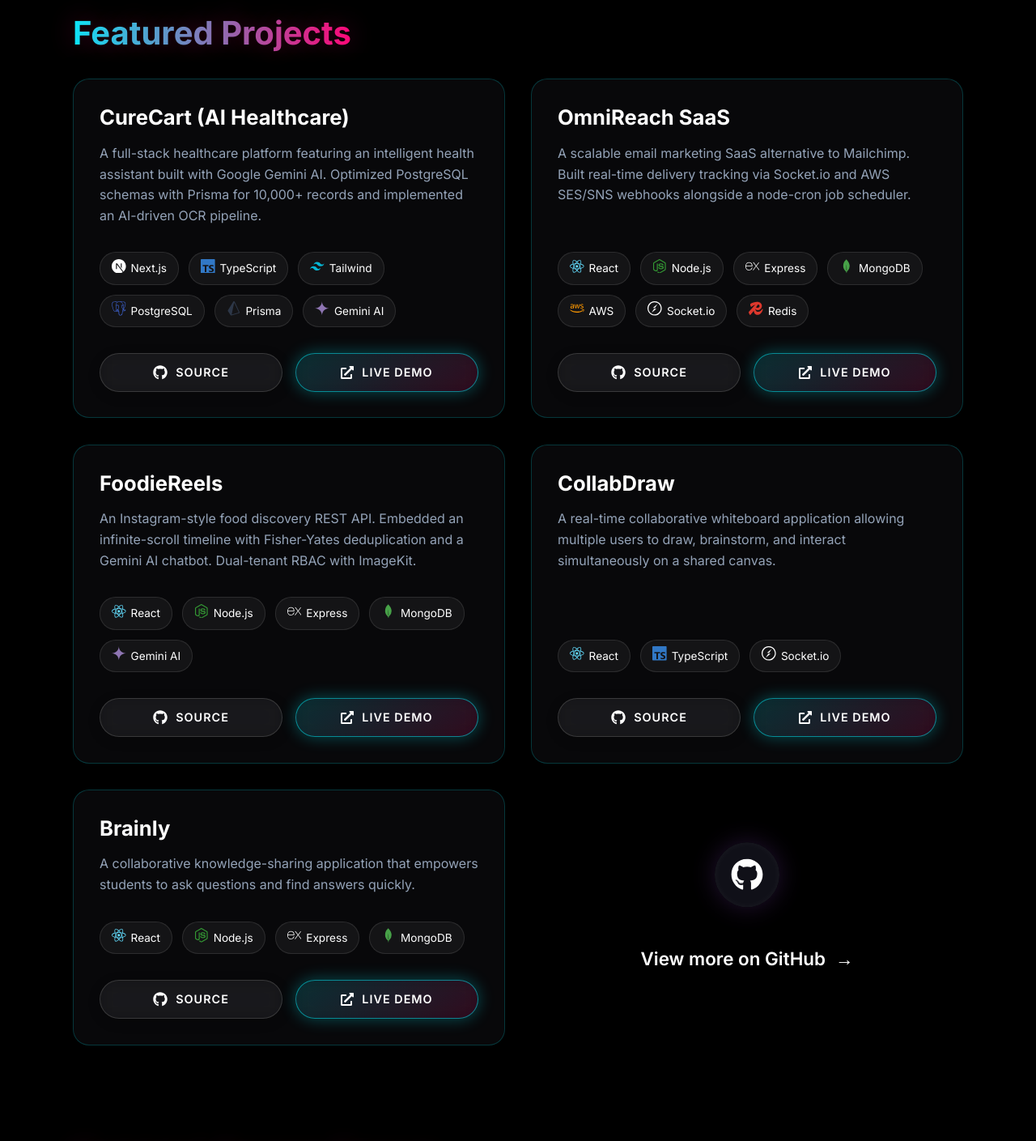
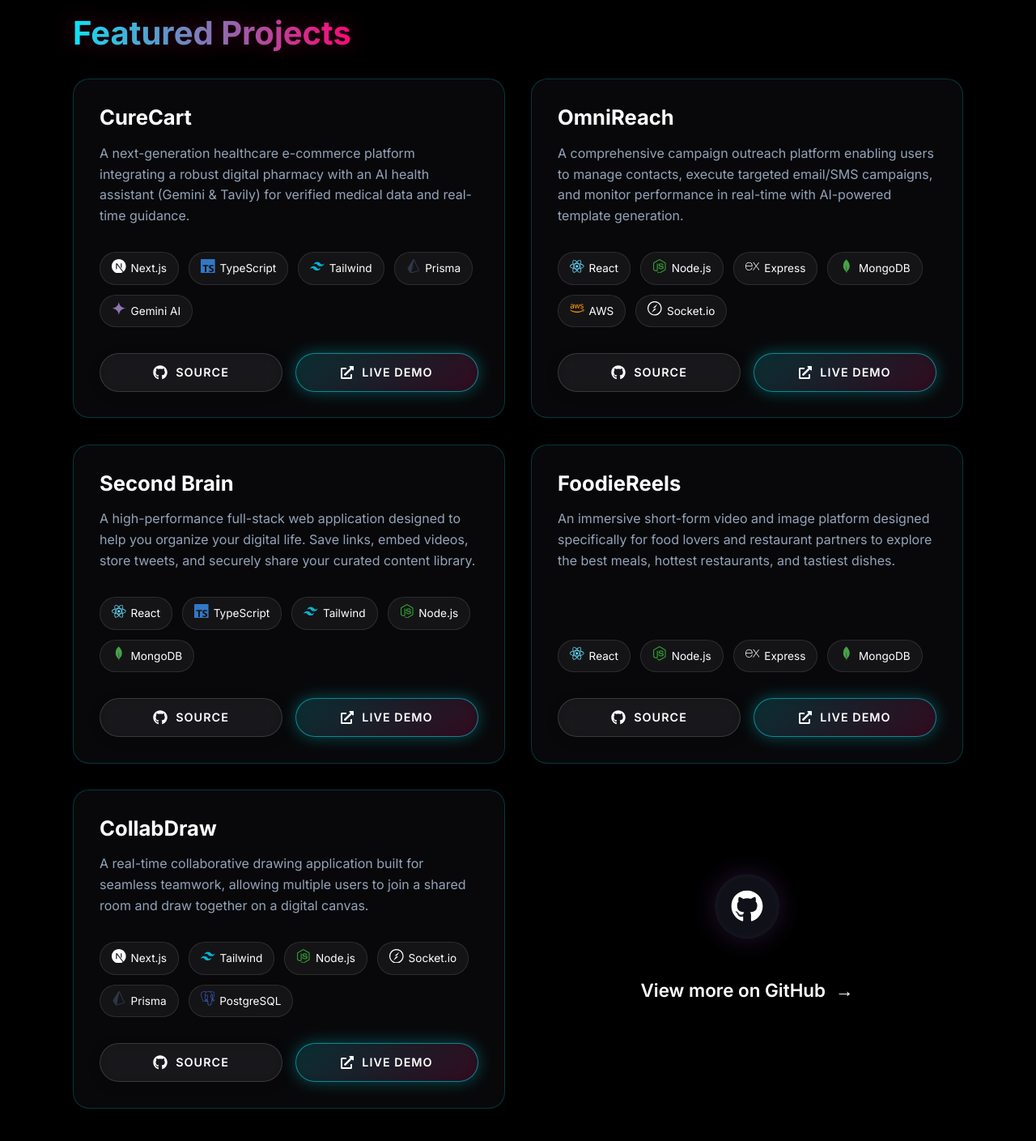
Before and after one commit to Princeag1310/Portfolio, a React (Vite) app: page / in a window 1280 px wide. Shown: the part 4660-6069 px from the top of the page at 81% size. Built offline with nearby package versions, Linux system fonts and the light colour scheme.

Commit message:
feat: update project details, tech stacks, and links from latest github readmes

```diff
--- a/src/components/Projects.tsx
+++ b/src/components/Projects.tsx
@@ -3,74 +3,75 @@ import { motion } from 'framer-motion';
 import { FaGithub, FaAws, FaExternalLinkAlt } from 'react-icons/fa';
 import {
   SiReact, SiNextdotjs, SiTypescript, SiPostgresql, SiPrisma, SiGooglegemini,
-  SiNodedotjs, SiSocketdotio, SiExpress, SiMongodb, SiTailwindcss, SiRedis
+  SiNodedotjs, SiSocketdotio, SiExpress, SiMongodb, SiTailwindcss
 } from 'react-icons/si';
 
 const projects = [
   {
-    title: "CureCart (AI Healthcare)",
-    description: "A full-stack healthcare platform featuring an intelligent health assistant built with Google Gemini AI. Optimized PostgreSQL schemas with Prisma for 10,000+ records and implemented an AI-driven OCR pipeline.",
+    title: "CureCart",
+    description: "A next-generation healthcare e-commerce platform integrating a robust digital pharmacy with an AI health assistant (Gemini & Tavily) for verified medical data and real-time guidance.",
     tech: [
       { name: "Next.js", icon: <SiNextdotjs /> },
       { name: "TypeScript", icon: <SiTypescript color="#3178C6" /> },
       { name: "Tailwind", icon: <SiTailwindcss color="#06B6D4" /> },
-      { name: "PostgreSQL", icon: <SiPostgresql color="#4169E1" /> },
       { name: "Prisma", icon: <SiPrisma color="#2D3748" /> },
       { name: "Gemini AI", icon: <SiGooglegemini color="#8E75B2" /> }
     ],
     github: "https://github.com/Princeag1310/CureCart",
-    live: "https://curecart-frontend-omega.vercel.app"
+    live: "https://cure--cart.vercel.app/"
   },
   {
-    title: "OmniReach SaaS",
-    description: "A scalable email marketing SaaS alternative to Mailchimp. Built real-time delivery tracking via Socket.io and AWS SES/SNS webhooks alongside a node-cron job scheduler.",
+    title: "OmniReach",
+    description: "A comprehensive campaign outreach platform enabling users to manage contacts, execute targeted email/SMS campaigns, and monitor performance in real-time with AI-powered template generation.",
     tech: [
       { name: "React", icon: <SiReact color="#61DAFB" /> },
       { name: "Node.js", icon: <SiNodedotjs color="#339933" /> },
       { name: "Express", icon: <SiExpress /> },
       { name: "MongoDB", icon: <SiMongodb color="#47A248" /> },
       { name: "AWS", icon: <FaAws color="#FF9900" /> },
-      { name: "Socket.io", icon: <SiSocketdotio /> },
-      { name: "Redis", icon: <SiRedis color="#DC382D" /> }
+      { name: "Socket.io", icon: <SiSocketdotio /> }
     ],
     github: "https://github.com/Princeag1310/OmniReach",
-    live: "https://omnireach.vercel.app"
+    live: "https://omni-reach-one.vercel.app/"
+  },
+  {
+    title: "Second Brain",
+    description: "A high-performance full-stack web application designed to help you organize your digital life. Save links, embed videos, store tweets, and securely share your curated content library.",
+    tech: [
+      { name: "React", icon: <SiReact color="#61DAFB" /> },
+      { name: "TypeScript", icon: <SiTypescript color="#3178C6" /> },
+      { name: "Tailwind", icon: <SiTailwindcss color="#06B6D4" /> },
+      { name: "Node.js", icon: <SiNodedotjs color="#339933" /> },
+      { name: "MongoDB", icon: <SiMongodb color="#47A248" /> }
+    ],
+    github: "https://github.com/Princeag1310/Second-Brain",
+    live: "https://second-brainee.vercel.app/"
   },
   {
     title: "FoodieReels",
-    description: "An Instagram-style food discovery REST API. Embedded an infinite-scroll timeline with Fisher-Yates deduplication and a Gemini AI chatbot. Dual-tenant RBAC with ImageKit.",
-    tech: [
-      { name: "React", icon: <SiReact color="#61DAFB" /> },
-      { name: "Node.js", icon: <SiNodedotjs color="#339933" /> },
-      { name: "Express", icon: <SiExpress /> },
-      { name: "MongoDB", icon: <SiMongodb color="#47A248" /> },
-      { name: "Gemini AI", icon: <SiGooglegemini color="#8E75B2" /> }
-    ],
-    github: "https://github.com/Princeag1310/foodie-reels",
-    live: "https://foodie-reels.vercel.app"
-  },
-  {
-    title: "CollabDraw",
-    description: "A real-time collaborative whiteboard application allowing multiple users to draw, brainstorm, and interact simultaneously on a shared canvas.",
-    tech: [
-      { name: "React", icon: <SiReact color="#61DAFB" /> },
-      { name: "TypeScript", icon: <SiTypescript color="#3178C6" /> },
-      { name: "Socket.io", icon: <SiSocketdotio /> }
-    ],
-    github: "https://github.com/Princeag1310/collabdraw",
-    live: "https://collabdraw-beta.vercel.app"
-  },
-  {
-    title: "Brainly",
-    description: "A collaborative knowledge-sharing application that empowers students to ask questions and find answers quickly.",
+    description: "An immersive short-form video and image platform designed specifically for food lovers and restaurant partners to explore the best meals, hottest restaurants, and tastiest dishes.",
     tech: [
       { name: "React", icon: <SiReact color="#61DAFB" /> },
       { name: "Node.js", icon: <SiNodedotjs color="#339933" /> },
       { name: "Express", icon: <SiExpress /> },
       { name: "MongoDB", icon: <SiMongodb color="#47A248" /> }
     ],
-    github: "https://github.com/Princeag1310/Brainly",
-    live: "https://brainly-app.vercel.app"
+    github: "https://github.com/Princeag1310/foodie-reels",
+    live: "https://foodiereels.vercel.app/"
+  },
+  {
+    title: "CollabDraw",
+    description: "A real-time collaborative drawing application built for seamless teamwork, allowing multiple users to join a shared room and draw together on a digital canvas.",
+    tech: [
+      { name: "Next.js", icon: <SiNextdotjs /> },
+      { name: "Tailwind", icon: <SiTailwindcss color="#06B6D4" /> },
+      { name: "Node.js", icon: <SiNodedotjs color="#339933" /> },
+      { name: "Socket.io", icon: <SiSocketdotio /> },
+      { name: "Prisma", icon: <SiPrisma color="#2D3748" /> },
+      { name: "PostgreSQL", icon: <SiPostgresql color="#4169E1" /> }
+    ],
+    github: "https://github.com/Princeag1310/collabdraw",
+    live: "https://collabdraws.vercel.app/"
   }
 ];
 
```
